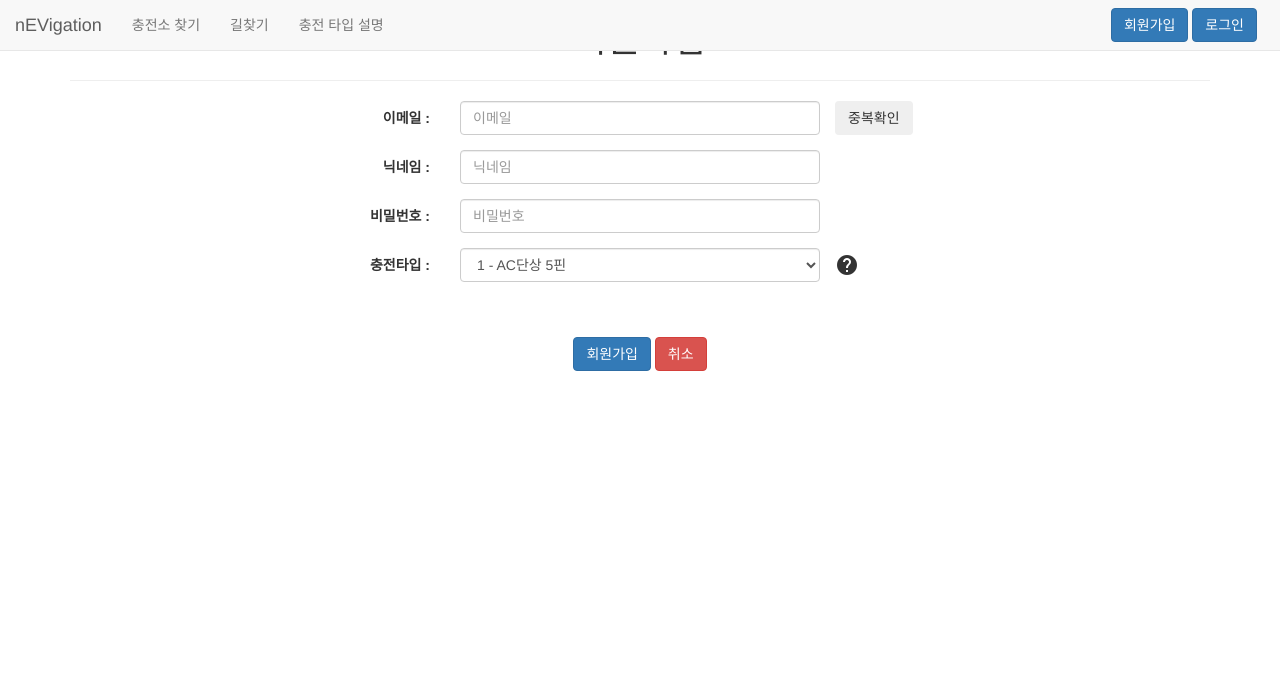
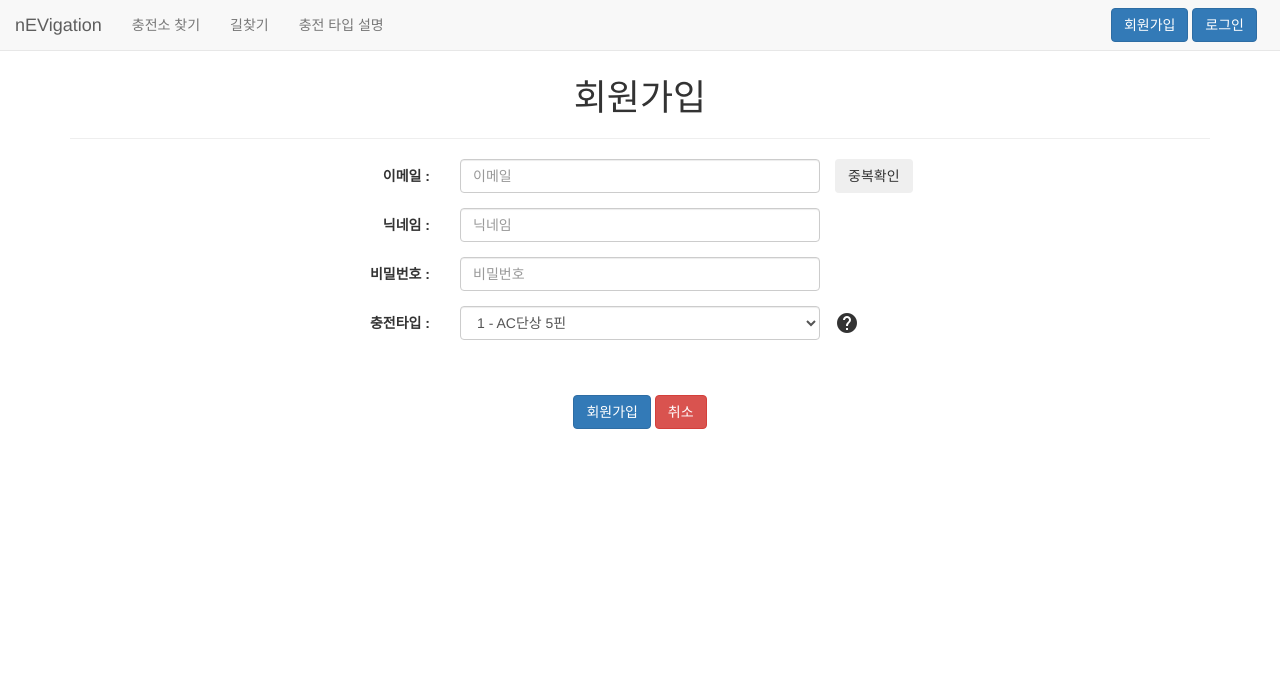
Before and after one commit to nEVigation/nEVigation, a Java web app: page /member/join in a window 1280 px wide. Shown: the top 684 px of the page. Run offline with Spring Boot 4, a stand-in JSP engine, Linux system fonts and the light colour scheme; the project's own start-up code is not run, and a stand-in starts its controllers and pages.

Commit message:
header에 mypage 버튼 추가 header 변경에 따른 css 변경

```diff
--- a/nEVigation/src/main/java/member/controller/MypageController.java
+++ b/nEVigation/src/main/java/member/controller/MypageController.java
@@ -74,6 +74,7 @@ public class MypageController {
 			user.setUserEmail((String)session.getAttribute("id"));
 			if (memberService.changeNick(user)>0) {
 				logger.debug("nickname changed");
+				session.setAttribute("nick", user.getUserNick());
 				return "redirect:/mypage";
 			} else {
 				logger.debug("알 수 없는 에러 발생(Update실패)");
--- a/nEVigation/src/main/java/member/service/impl/MemberServiceImpl.java
+++ b/nEVigation/src/main/java/member/service/impl/MemberServiceImpl.java
@@ -55,6 +55,10 @@ public class MemberServiceImpl implements MemberService {
 	@Override
 	public boolean join(User user) {
 		logger.debug("user : {}",user);
+
+		if ((String)user.getUserEmail() == "") {
+			return false;
+		}
 
 		int isEmailExist = memberDao.selectCntEmail(user.getUserEmail());
 		if (isEmailExist > 0) {
--- a/nEVigation/src/main/webapp/WEB-INF/layout/header.jsp
+++ b/nEVigation/src/main/webapp/WEB-INF/layout/header.jsp
@@ -87,6 +87,7 @@ footer {
 						<a href="/member/login"><button class="btn  btn-primary">로그인</button></a>
 					</c:when>
 					<c:when test="${login eq true }">
+						<a href="/mypage"><button class="btn  btn-primary">MY PAGE</button></a>
 						<a href="/member/logout"><button class="btn btn-danger">로그아웃</button></a>
 					</c:when>
 				</c:choose>
--- a/nEVigation/src/main/webapp/WEB-INF/views/member/join.jsp
+++ b/nEVigation/src/main/webapp/WEB-INF/views/member/join.jsp
@@ -9,6 +9,9 @@
 <style type="text/css">
 .hide {
 	display: none;
+}
+.container{
+	margin-top: 58px;
 }
 .help-container{
 	display: inline-flex;
@@ -35,7 +38,7 @@
 				<div class="form-group">
 					<label for="id" class="col-xs-4 control-label">이메일 : </label>
 					<div class="col-xs-4">
-						<input type="text" class="form-control" id="id" name="userEmail"
+						<input type="text" required maxlength="50" class="form-control" id="id" name="userEmail"
 							placeholder="이메일" />
 					</div>
 					<div class="help-container">
@@ -46,7 +49,7 @@
 				<div class="form-group">
 					<label for="nick" class="col-xs-4 control-label">닉네임 : </label>
 					<div class="col-xs-4">
-						<input type="text" class="form-control" id="nick" name="userNick"
+						<input type="text" required maxlength="20" class="form-control" id="nick" name="userNick"
 							placeholder="닉네임" />
 					</div>
 				</div>
@@ -54,7 +57,7 @@
 					<label for="password" class="col-xs-4 control-label">비밀번호 :
 					</label>
 					<div class="col-xs-4">
-						<input type="text" class="form-control" id="password" name="userPw" placeholder="비밀번호" />
+						<input type="text" required maxlength="20" class="form-control" id="password" name="userPw" placeholder="비밀번호" />
 					</div>
 				</div>
 				<div class="form-group">
--- a/nEVigation/src/main/webapp/WEB-INF/views/member/notlogin.jsp
+++ b/nEVigation/src/main/webapp/WEB-INF/views/member/notlogin.jsp
@@ -9,6 +9,9 @@
 <style type="text/css">
 .warning{
 	color: red;
+}
+.container{
+	margin-top: 58px;
 }
 </style>
 
--- a/nEVigation/src/main/webapp/WEB-INF/views/mypage.jsp
+++ b/nEVigation/src/main/webapp/WEB-INF/views/mypage.jsp
@@ -25,7 +25,9 @@
 .page-leftbar {
   grid-area: leftbar;
 }
-
+.container{
+	margin-top: 58px;
+}
 .page-main {
   grid-area: main;
 }
--- a/nEVigation/src/main/webapp/WEB-INF/views/mypage/chgcar.jsp
+++ b/nEVigation/src/main/webapp/WEB-INF/views/mypage/chgcar.jsp
@@ -16,6 +16,9 @@
         'footer footer';
     column-gap: 20px;
     row-gap: 20px;
+}
+.container{
+	margin-top: 58px;
 }
 .page-header {
   grid-area: header;
--- a/nEVigation/src/main/webapp/WEB-INF/views/mypage/chgnick.jsp
+++ b/nEVigation/src/main/webapp/WEB-INF/views/mypage/chgnick.jsp
@@ -20,6 +20,9 @@
 .page-header {
   grid-area: header;
   margin: 0;
+}
+.container{
+	margin-top: 58px;
 }
 .page-leftbar {
   grid-area: leftbar;
@@ -98,7 +101,7 @@
 				<div class="form-group">
 					<label for="userNick" class="col-xs-2 control-label"></label>
 					<div class="col-xs-8">
-						<input type="text" class="form-control" id="userNick" name="userNick"
+						<input type="text" required class="form-control" id="userNick" name="userNick"
 							placeholder="닉네임" />
 					</div>
 				</div>
--- a/nEVigation/src/main/webapp/WEB-INF/views/mypage/delete.jsp
+++ b/nEVigation/src/main/webapp/WEB-INF/views/mypage/delete.jsp
@@ -24,7 +24,9 @@
 .page-leftbar {
   grid-area: leftbar;
 }
-
+.container{
+	margin-top: 58px;
+}
 .page-main {
   grid-area: main;
 }
@@ -98,7 +100,7 @@
 				<div class="form-group">
 					<label for="userPw" class="col-xs-2 control-label"></label>
 					<div class="col-xs-8">
-						<input type="text" class="form-control" id="userPw" name="userPw"
+						<input type="text" required class="form-control" id="userPw" name="userPw"
 							placeholder="비밀번호 확인" />
 					</div>
 				</div>
```
Also changed, not shown: nEVigation/src/main/webapp/WEB-INF/views/member/login.jsp (+5 -2 lines), nEVigation/src/main/webapp/WEB-INF/views/mypage/chgpw.jsp (+5 -3 lines).
